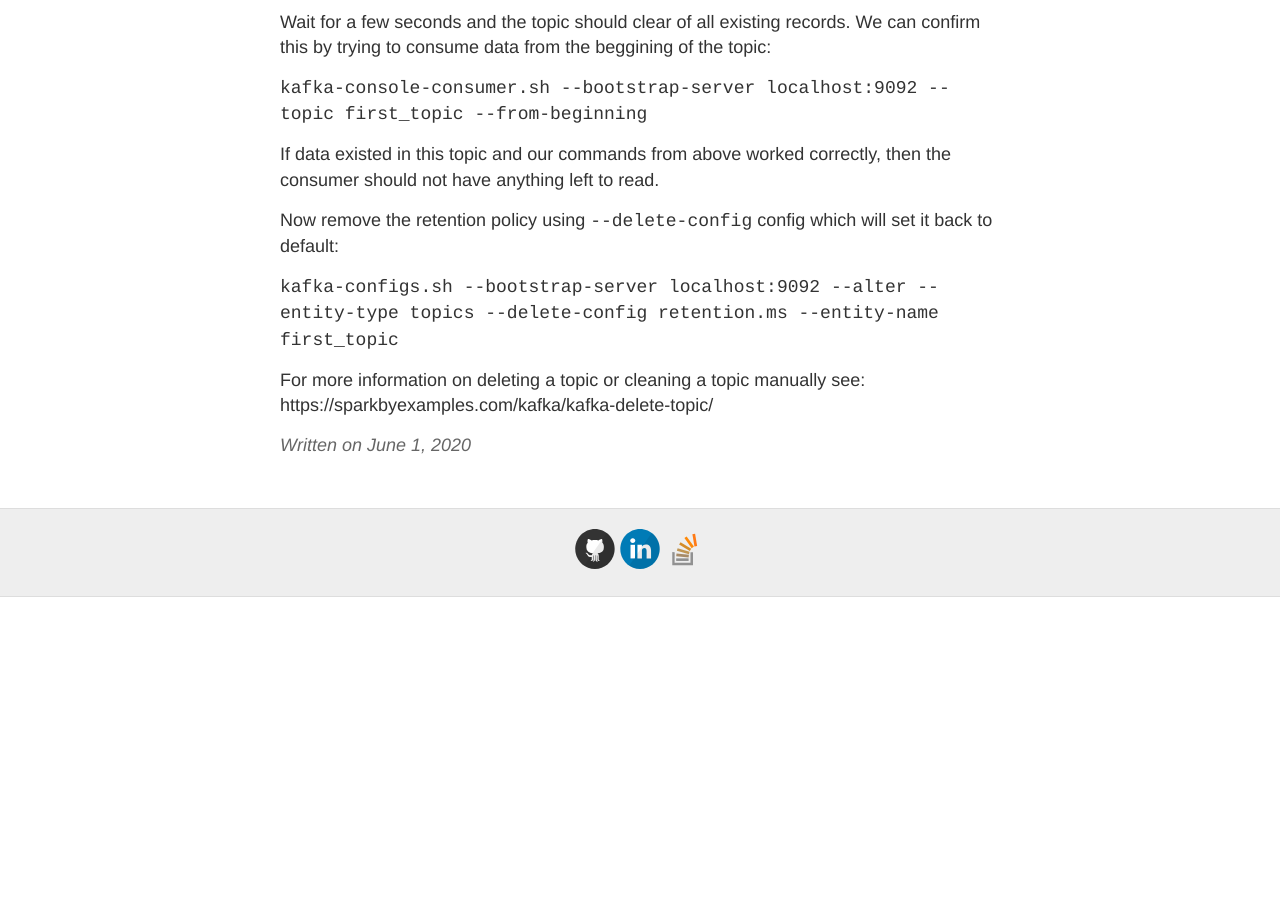
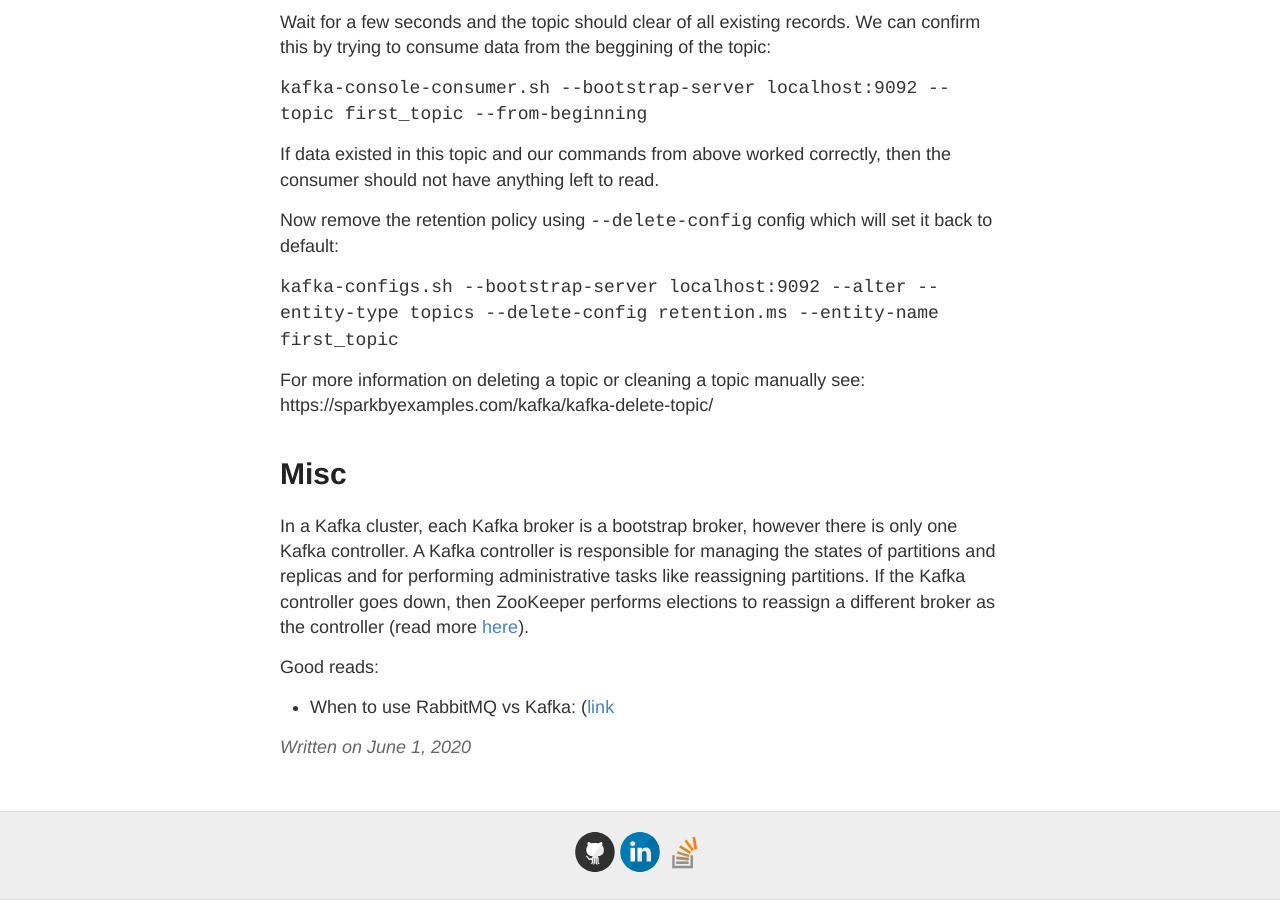
Before and after one commit to gutucristian/gutucristian.github.io, a Jekyll site: the page built from _posts/2020-06-01-Kafka.md, in a window 1280 px wide and 900 px high, scrolled down 10057 px. Built offline with Jekyll 4.4.1, drawn with Linux system fonts in a browser that asks for light colours; our own code applies the rules of GitHub Pages for plain Markdown files; before the commit the page ends 10654 px from its top, so only the background shows below that.

Commit message:
Update 2020-06-01-Kafka.md

```diff
--- a/_posts/2020-06-01-Kafka.md
+++ b/_posts/2020-06-01-Kafka.md
@@ -265,3 +265,10 @@ Now remove the retention policy using `--delete-config` config which will set it
 `kafka-configs.sh --bootstrap-server localhost:9092 --alter --entity-type topics --delete-config retention.ms --entity-name first_topic`
 
 For more information on deleting a topic or cleaning a topic manually see: https://sparkbyexamples.com/kafka/kafka-delete-topic/
+
+# Misc
+
+In a Kafka cluster, each Kafka broker is a bootstrap broker, however there is only one Kafka controller. A Kafka controller is responsible for managing the states of partitions and replicas and for performing administrative tasks like reassigning partitions. If the Kafka controller goes down, then ZooKeeper performs elections to reassign a different broker as the controller (read more [here](https://cwiki.apache.org/confluence/display/KAFKA/K%C3%A5%C3%A7afka+Controller+Internals#:~:text=In%20a%20Kafka%20cluster%2C%20one,administrative%20tasks%20like%20reassigning%20partitions.)).
+
+Good reads:
+- When to use RabbitMQ vs Kafka: ([link](https://stackoverflow.com/questions/42151544/when-to-use-rabbitmq-over-kafka?rq=1)
```
